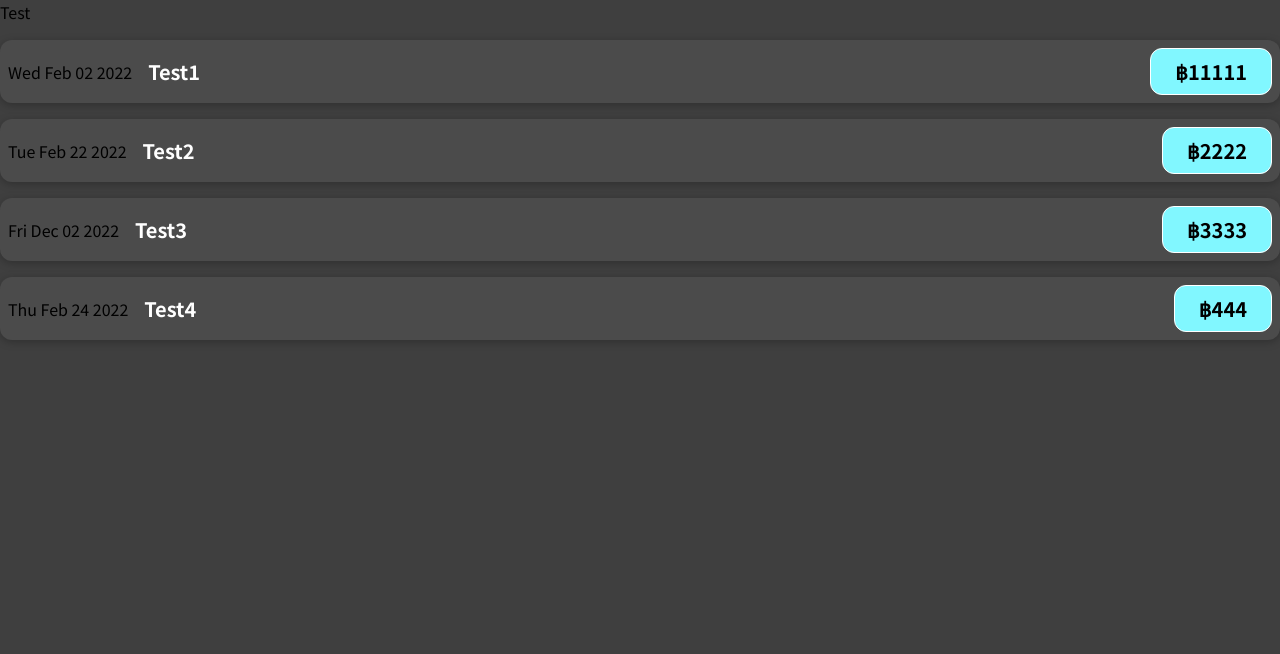
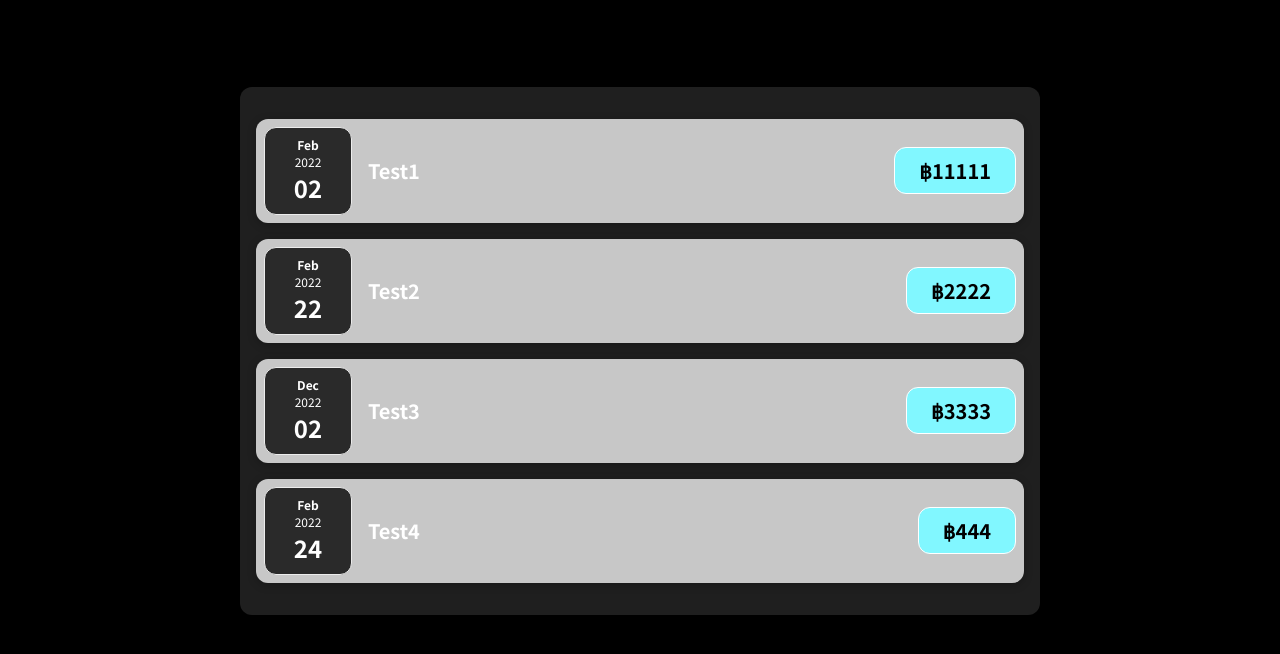
Before and after one commit to Zleepless/reminiscence, a React (Create React App) app: page / in a window 1280 px wide. Shown: the top 654 px of the page. Built offline with nearby package versions, Linux system fonts and the light colour scheme.

Commit message:
Test and Practice on Prop and Component Integration

```diff
--- a/src/App.js
+++ b/src/App.js
@@ -1,7 +1,7 @@
 import React from 'react'
-import TestItem from './components/TestItem'
+import TestMultiItem from './components/TestMultiItem'
 
-function App() {
+function App(props) {
   const expenses = [
     {
       id: 1,
@@ -31,27 +31,8 @@ function App() {
 
   return (
     <div>
-      Test
-      <TestItem
-        title={expenses[0].title}
-        amount={expenses[0].amount}
-        date={expenses[0].date}
-      />
-      <TestItem
-        title={expenses[1].title}
-        amount={expenses[1].amount}
-        date={expenses[1].date}
-      />
-      <TestItem
-        title={expenses[2].title}
-        amount={expenses[2].amount}
-        date={expenses[2].date}
-      />
-      <TestItem
-        title={expenses[3].title}
-        amount={expenses[3].amount}
-        date={expenses[3].date}
-      />
+      <h2>Test</h2>
+      <TestMultiItem items={expenses} />
     </div>
   )
 }
--- /dev/null
+++ b/src/components/TestDate.css
@@ -0,0 +1,26 @@
+.test-date {
+  display: flex;
+  flex-direction: column;
+  width: 5.5rem;
+  height: 5.5rem;
+  border: 1px solid #ececec;
+  background-color: #2a2a2a;
+  color: white;
+  border-radius: 12px;
+  align-items: center;
+  justify-content: center;
+}
+
+.test-date__month {
+  font-size: 0.75rem;
+  font-weight: bold;
+}
+
+.test-date__year {
+  font-size: 0.75rem;
+}
+
+.test-date__day {
+  font-size: 1.5rem;
+  font-weight: bold;
+}
--- /dev/null
+++ b/src/components/TestDate.js
@@ -0,0 +1,17 @@
+import './TestDate.css'
+
+const TestDate = (props) => {
+  const month = props.date.toLocaleString('en-US', { month: 'short' })
+  const year = props.date.getFullYear()
+  const day = props.date.toLocaleString('en-US', { day: '2-digit' })
+
+  return (
+    <div className='test-date'>
+      <div className='test-date__month'>{month}</div>
+      <div className='test-date__year'>{year}</div>
+      <div className='test-date__day'>{day}</div>
+    </div>
+  )
+}
+
+export default TestDate
--- a/src/components/TestItem.css
+++ b/src/components/TestItem.css
@@ -6,7 +6,7 @@
   padding: 0.5rem;
   margin: 1rem 0;
   border-radius: 12px;
-  background-color: #4b4b4b;
+  background-color: #c7c7c7;
 }
 
 .test-item__description {
--- a/src/components/TestItem.js
+++ b/src/components/TestItem.js
@@ -1,10 +1,10 @@
 import './TestItem.css'
+import TestDate from './TestDate'
 
 const TestItem = (props) => {
-
   return (
     <div className="test-item">
-      <div>{props.date.toDateString()}</div>
+      <TestDate date={props.date} />
       <div className="test-item__description">
         <h2>{props.title}</h2>
         <div className="test-item__price">฿{props.amount}</div>
--- /dev/null
+++ b/src/components/TestMultiItem.css
@@ -0,0 +1,9 @@
+.test {
+  padding: 1rem;
+  background-color: rgb(31, 31, 31);
+  margin: 2rem auto;
+  width: 50rem;
+  max-width: 95%;
+  border-radius: 12px;
+  box-shadow: 0 1px 8px rgba(0, 0, 0, 0.25);
+}
--- /dev/null
+++ b/src/components/TestMultiItem.js
@@ -0,0 +1,31 @@
+import './TestMultiItem.css'
+import TestItem from './TestItem'
+
+const TestMultiItem = (props) => {
+  return (
+    <div className='test'>
+      <TestItem
+        title={props.items[0].title}
+        amount={props.items[0].amount}
+        date={props.items[0].date}
+      />
+      <TestItem
+        title={props.items[1].title}
+        amount={props.items[1].amount}
+        date={props.items[1].date}
+      />
+      <TestItem
+        title={props.items[2].title}
+        amount={props.items[2].amount}
+        date={props.items[2].date}
+      />
+      <TestItem
+        title={props.items[3].title}
+        amount={props.items[3].amount}
+        date={props.items[3].date}
+      />
+    </div>
+  )
+}
+
+export default TestMultiItem
--- a/src/index.css
+++ b/src/index.css
@@ -11,5 +11,5 @@ html {
 
 body {
   margin: 0;
-  background-color: #3f3f3f;
+  background-color: #000000;
 }
```
